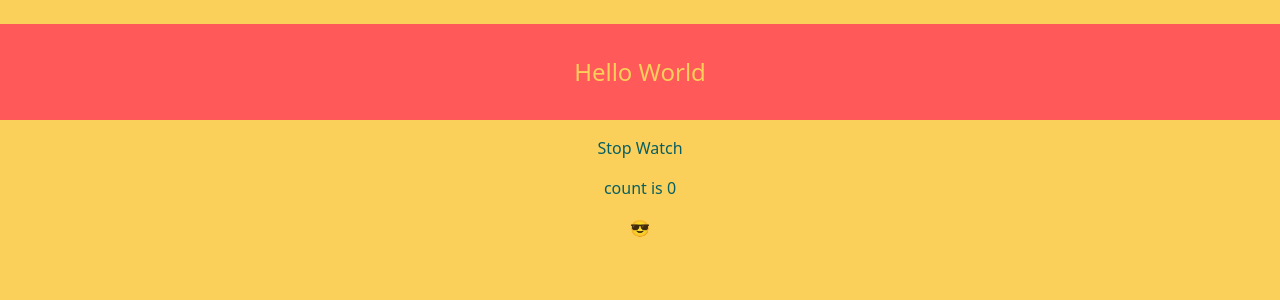
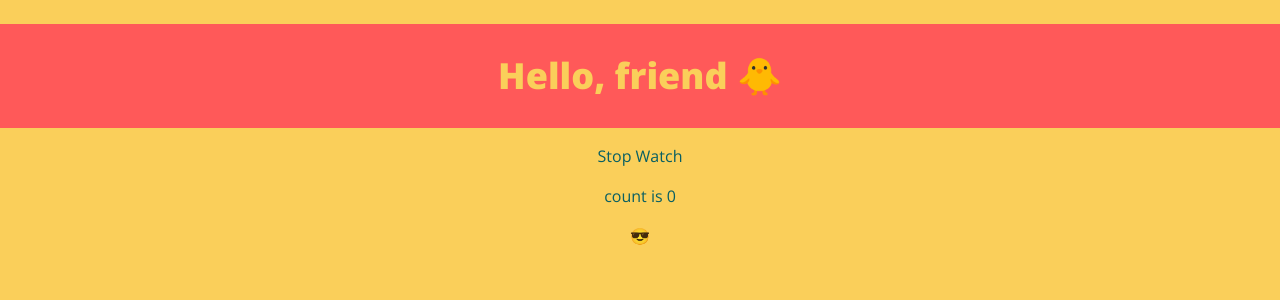
Before and after one commit to Lu-Smith/stop_watch_vue_tailwindcss, a Vue app: page / in a window 1280 px wide. Shown: the top 300 px of the page. Built offline with nearby package versions, Linux system fonts and the light colour scheme.

Commit message:
Added font

```diff
--- a/index.html
+++ b/index.html
@@ -4,7 +4,7 @@
     <meta charset="UTF-8" />
     <link rel="icon" type="image/svg+xml" href="/vite.svg" />
     <meta name="viewport" content="width=device-width, initial-scale=1.0" />
-    <title>Vite + Vue + TS</title>
+    <title>Stop Watch</title>
   </head>
   <body class="h-full w-full m-0 p-0 bg-bgColor">
     <div id="app" class="h-full w-full text-center py-6"></div>
--- a/src/App.vue
+++ b/src/App.vue
@@ -4,8 +4,8 @@ import HelloWorld from './components/HelloWorld.vue'
 
 <template>
   <div class="flex flex-col justify-center items-center gap-4 text-textColor">
-    <div class="bg-linksColor w-full text-bgColor p-8 text-2xl">
-    Hello World
+    <div class="bg-linksColor w-full text-bgColor p-8 text-4xl font-bold">
+    Hello, friend 🐥
     </div>
     <HelloWorld msg="Stop Watch" />
   </div>
--- a/src/style.css
+++ b/src/style.css
@@ -1,3 +1,10 @@
+@import url('https://fonts.googleapis.com/css2?family=Lato:wght@300;400;700&family=Open+Sans:wght@400;600;800&display=swap');
+
 @tailwind base;
 @tailwind components;
 @tailwind utilities;
+
+* {
+  box-sizing: border-box;
+  font-family: 'Open Sans', sans-serif;
+}
```
